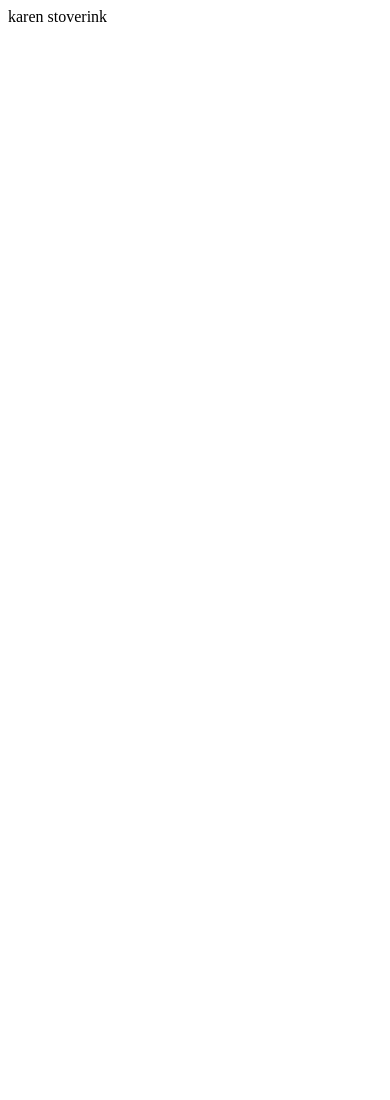
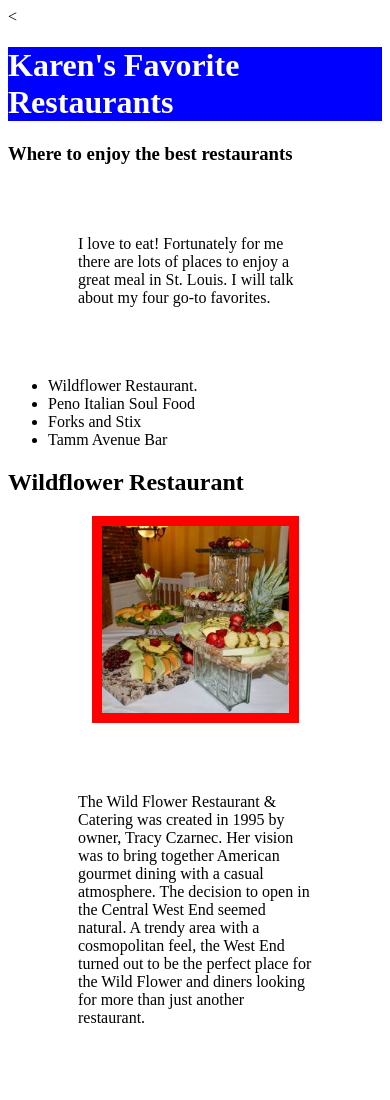
Before and after one commit to iwillagorilla/html-me-something, a plain HTML site: page index.html in a window 390 px wide. Shown: the top 1100 px of the page. Before the commit the page ends 844 px from the top, so only its background shows below. Drawn offline with Linux system fonts and the light colour scheme.

Commit message:
created website

```diff
--- a/index.html
+++ b/index.html
@@ -1,9 +1,56 @@
 <!DOCTYPE html>
 <html>
+
 <head>
-    <title></title>
+    <<title>My Favorite Restaurants in St. Louis</title>
+        <link rel="stylesheet" type="text/css" href="styles.css">
 </head>
+
 <body>
-karen stoverink
+    <header>
+        <h1 id="title-id">Karen's Favorite Restaurants</h1>
+        <h3>Where to enjoy the best restaurants</h3>
+        <p>I love to eat! Fortunately for me there are lots of places to enjoy a great meal in St. Louis. I will talk
+            about my four go-to favorites.</p>
+        <ul>
+            <li>Wildflower Restaurant. </li>
+            <li>Peno Italian Soul Food</li>
+            <li>Forks and Stix</li>
+            <li>Tamm Avenue Bar</li>
+        </ul>
+    </header>
+    <main>
+        <article>
+            <h1> Wildflower Restaurant</h1>
+            <img src="images/wildflower.jpg" alt="Wildflower Restaurant" class="center" />
+            <p>The Wild Flower Restaurant & Catering was created in 1995 by owner, Tracy Czarnec. Her vision was to
+                bring together American gourmet dining with a casual atmosphere. The decision to open in the Central
+                West End seemed natural. A trendy area with a cosmopolitan feel, the West End turned out to be the
+                perfect place for the Wild Flower and diners looking for more than just another restaurant. </p>
+        </article>
+        <article>
+            <h1> Peno Italian Soul Food</h1>
+            <img src="images/peno.png" alt="Peno Restaurant" class="center" />
+            <p>Small, easygoing eatery offering Southern Italian soul cuisine such as seafood pastas & stews. </p>
+        </article>
+        <article>
+            <h1> Fork and Stix</h1>
+            <img src="images/fork and stix.png" alt="Fork and Stix Restaurant" class="center" />
+            <p>Stir fry rice noodles with green onions, bean sprouts, eggs, sun-dried shrimps, tofu, fish sauce,
+                tamarind. ... Northern Thai egg noodle curry soup. ... Green beans, bell pepper, onion, soy sauce, Thai
+                chili paste and Queen of Siam basil, serve with rice.</p>
+        </article>
+        <article>
+            <h1> Tamm Ave. Grill</h1>
+            <img src="images/tamm ave.png" alt="Tamm Ave Restaurant" class="center" />
+            <p>Hands down best burger in St. Louis, weekly specials that are always changing.</p>
+        </article>
+
+
+
+        <footer>
+            <p>&copy; 2019 Karen Stoverink</p>
+        </footer>
 </body>
+
 </html>
--- /dev/null
+++ b/styles.css
@@ -0,0 +1,20 @@
+
+.center {
+    display: block;
+    margin-left: auto;
+    margin-right: auto;
+    width: 50%
+}
+img {
+    border: 10px solid red;
+}
+p {
+    padding: 35px;
+}
+p {
+    margin: 35px;
+}
+#title-id {
+    background-color: blue;
+    color: white;
+}
```
Also changed, not shown: images/fork and stix.png (added), images/peno.png (added), images/tamm ave.png (added), images/wildflower.jpg (added).
